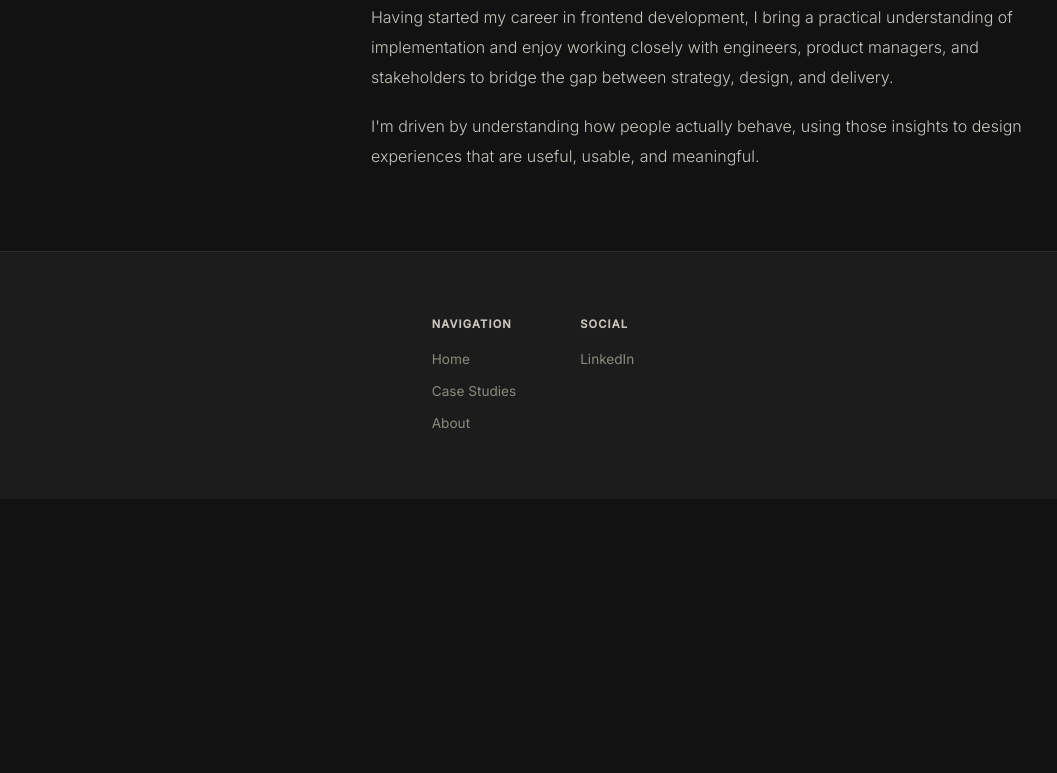
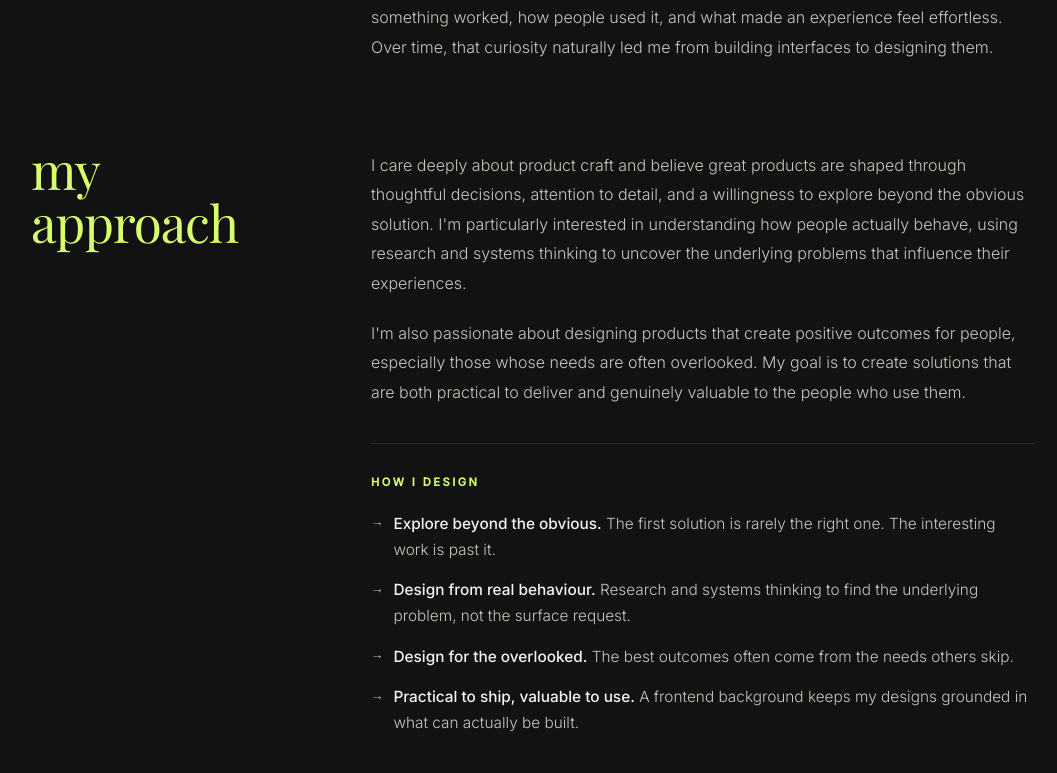
Before and after one commit to nghiem04/jo-portfolio, a React (Vite) app: page /about in a window 1280 px wide. Shown: the part 287-1060 px from the top of the page, without its empty margins (107-1164 px from the left). Before the commit the page ends 800 px from the top, so only its background shows below. Built offline with nearby package versions, Linux system fonts and the light colour scheme; a web font is replaced by a local one.

Commit message:
about me

```diff
--- a/src/index.css
+++ b/src/index.css
@@ -1017,6 +1017,47 @@ h2.section-title {
 }
 
 .about-split-body p + p { margin-top: 1.25rem; }
+
+.about-principles {
+  margin-top: 2.25rem;
+  padding-top: 1.75rem;
+  border-top: 1px solid var(--clay-lt);
+}
+.about-principles-label {
+  display: block;
+  font-size: 0.7rem;
+  font-weight: 600;
+  letter-spacing: 0.22em;
+  text-transform: uppercase;
+  color: var(--clay);
+  margin-bottom: 1.1rem;
+}
+.about-principles ul {
+  list-style: none;
+  margin: 0;
+  padding: 0;
+  display: flex;
+  flex-direction: column;
+  gap: 0.9rem;
+}
+.about-principles li {
+  position: relative;
+  padding-left: 1.4rem;
+  font-size: 0.96rem;
+  line-height: 1.7;
+}
+.about-principles li::before {
+  content: '→';
+  position: absolute;
+  left: 0;
+  top: 0.05em;
+  color: var(--clay);
+  font-size: 0.8rem;
+}
+.about-principles li strong { color: var(--ink); font-weight: 500; }
+
+body.dark .about-split-heading,
+body.dark .about-principles-label { color: var(--lime); }
 
 .exp-grid {
   display: grid;
--- a/src/pages/About.jsx
+++ b/src/pages/About.jsx
@@ -3,14 +3,39 @@ import Footer from '../components/Footer';
 export default function About() {
   return (
     <div className="page active">
-      <div className="about-split">
+      <section className="about-split">
         <h2 className="about-split-heading">about me</h2>
         <div className="about-split-body">
-          <p>I'm a Product Designer who helps teams turn complexity into products and services that feel simple, intuitive, and impactful. My work combines user research, systems thinking, and delivery to solve real-world problems and create better outcomes for both users and organisations.</p>
-          <p>Having started my career in frontend development, I bring a practical understanding of implementation and enjoy working closely with engineers, product managers, and stakeholders to bridge the gap between strategy, design, and delivery.</p>
-          <p>I'm driven by understanding how people actually behave, using those insights to design experiences that are useful, usable, and meaningful.</p>
+          <p>I'm a Product Designer who enjoys exploring complex problems and turning them into products that feel intuitive, useful, and thoughtfully crafted.</p>
+          <p>My path into design started in frontend development. While building digital products, I found myself increasingly drawn to the UX challenges behind them, understanding why something worked, how people used it, and what made an experience feel effortless. Over time, that curiosity naturally led me from building interfaces to designing them.</p>
         </div>
-      </div>
+      </section>
+
+      <section className="about-split">
+        <h2 className="about-split-heading">my approach</h2>
+        <div className="about-split-body">
+          <p>I care deeply about product craft and believe great products are shaped through thoughtful decisions, attention to detail, and a willingness to explore beyond the obvious solution. I'm particularly interested in understanding how people actually behave, using research and systems thinking to uncover the underlying problems that influence their experiences.</p>
+          <p>I'm also passionate about designing products that create positive outcomes for people, especially those whose needs are often overlooked. My goal is to create solutions that are both practical to deliver and genuinely valuable to the people who use them.</p>
+
+          <div className="about-principles">
+            <span className="about-principles-label">How I design</span>
+            <ul>
+              <li><strong>Explore beyond the obvious.</strong> The first solution is rarely the right one. The interesting work is past it.</li>
+              <li><strong>Design from real behaviour.</strong> Research and systems thinking to find the underlying problem, not the surface request.</li>
+              <li><strong>Design for the overlooked.</strong> The best outcomes often come from the needs others skip.</li>
+              <li><strong>Practical to ship, valuable to use.</strong> A frontend background keeps my designs grounded in what can actually be built.</li>
+            </ul>
+          </div>
+        </div>
+      </section>
+
+      <section className="about-split">
+        <h2 className="about-split-heading">beyond the work</h2>
+        <div className="about-split-body">
+          <p>Outside of work, you'll usually find me gaming with friends, planning my next trip, or exploring somewhere new, whether that's a hiking trail, a new city, or simply a rabbit hole of ideas that caught my attention.</p>
+        </div>
+      </section>
+
       <Footer />
     </div>
   );
```
